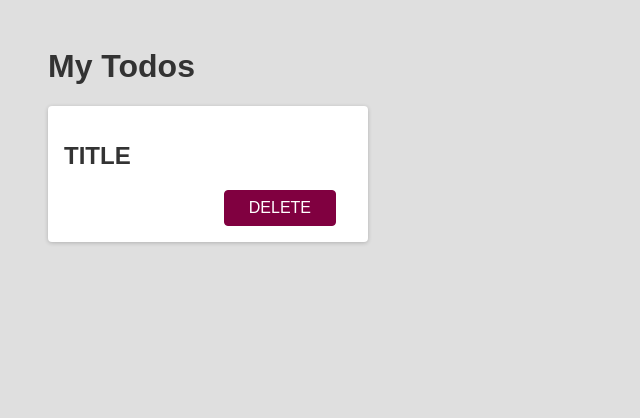
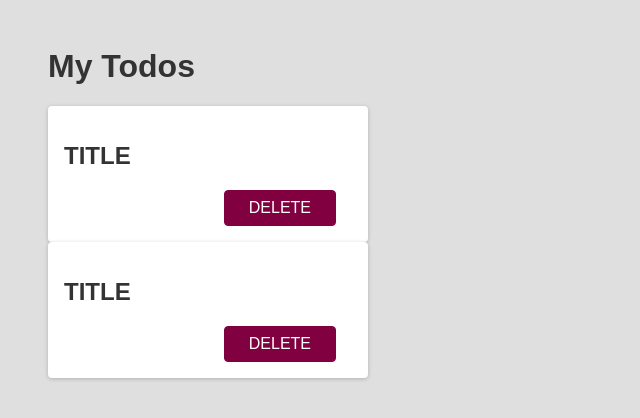
Before and after one commit to islaytitans/learn-react, a React (Create React App) app: page / in a window 1280 px wide. Shown: the top 418 px of the page, without its empty margins (0-640 px from the left). Built offline with nearby package versions, Linux system fonts and the light colour scheme.

Commit message:
added component

```diff
--- a/src/App.js
+++ b/src/App.js
@@ -1,13 +1,11 @@
+import Todo from "./components/Todo";
+
 function App() {
   return (
     <div>
       <h1>My Todos</h1>
-      <div className="card">
-        <h2>TITLE</h2>
-        <div className="actions">
-          <button className="btn">DELETE</button>
-        </div>
-      </div>
+      <Todo />
+      <Todo />
     </div>
   );
 }
--- /dev/null
+++ b/src/components/Todo.js
@@ -0,0 +1,12 @@
+function Todo() {
+  return (
+    <div className="card">
+      <h2>TITLE</h2>
+      <div className="actions">
+        <button className="btn">DELETE</button>
+      </div>
+    </div>
+  );
+}
+
+export default Todo;
```
